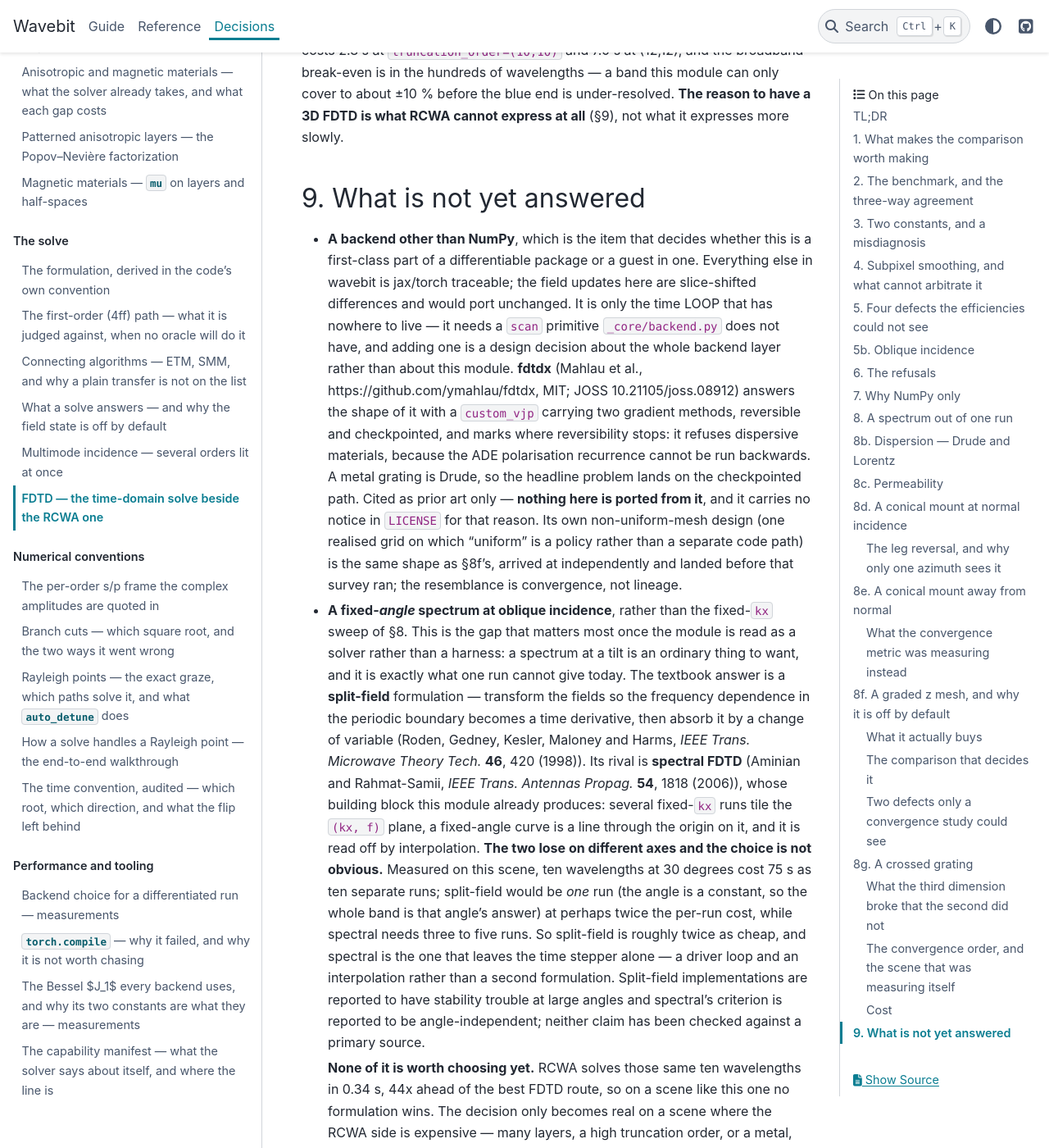
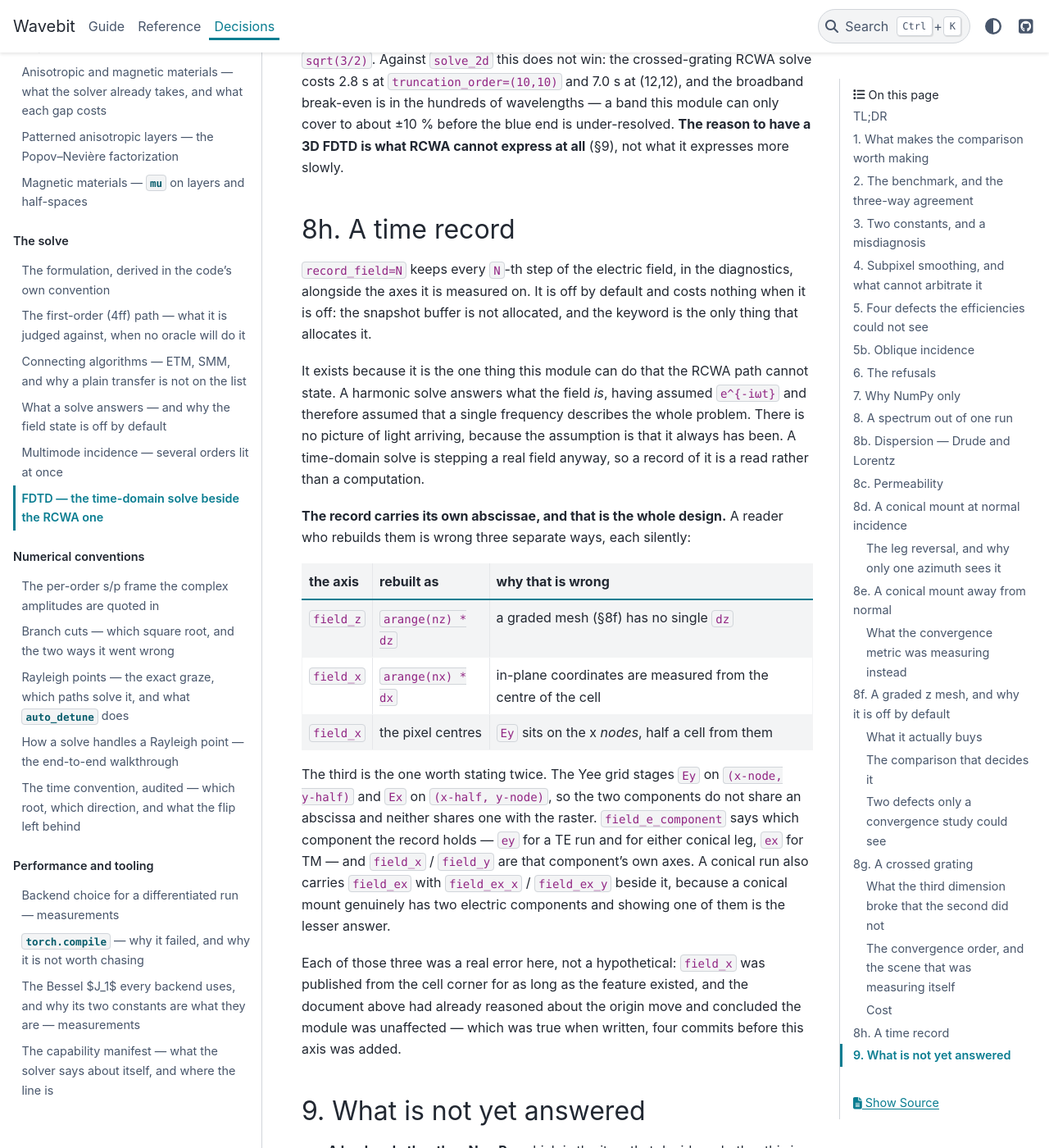
Before and after one commit to fieldalgo/wavebit, a Sphinx documentation site: the page built from docs/fdtd.md, in a window 1280 px wide and 1400 px high, scrolled down 25122 px. Shown: the whole window at 82% size. Built offline with Sphinx 7.4.7 and the PyData theme 0.15.4, drawn with Linux system fonts in a browser that asks for light colours; some of the changed text lies outside the part shown.

Commit message:
docs(fdtd): the refusal table named three scopes this branch had implemented
Section 6 said eleven refusals "each refused by name" and listed twelve rows,
three of which had stopped being true inside this branch: `psi` (§8d, §8e),
`phi != 0` (§8e) and `(n_layers, Ny>1, Nx)` (§8g). A reader consulting the
table to find out whether a conical mount works was told no by the same
document that spends two sections explaining how it works.

They are removed with their section numbers recorded above the table, because
a refusal is a statement about today and these three outlived their subject
by four commits; the record is what makes the next stale row noticeable.

"Each refused by name" was also false in the other direction. `chi` and
`polarization` reached Python's argument binding and came back as a bare
`TypeError` naming neither the scene nor the alternative. They are now
parameters of `solve_fdtd` and refused by `_refuse_out_of_scope` like
everything else, with a message that says what they would need (both legs run
and recombined) and where that already exists.

`§8h A time record` is new. `record_field` shipped with five tests and no
write-up -- the document referred to it once, as "a time record ()", with the
section number reserved and never filled. It is also the section that has to
carry the three ways a reader can rebuild an abscissa wrongly, since one of
the three was a live defect until 7d7a943.

Three citations that resolved to nothing: `644f881` is in no ref (the commit
that lifted the mu refusal is `545dd4c`), `per-order-sp-frame-half-turn` is a
note outside the checkout rather than a document in it (`docs/amplitude-sp-
frame.md` is the repo's own account of that defect), and `calculate_field`
was renamed `reconstruct_field`.

Co-Authored-By: Claude Opus 5 <noreply@anthropic.com>

```diff
--- a/docs/fdtd.md
+++ b/docs/fdtd.md
@@ -345,21 +345,24 @@ residual there rather than trusting the number.
 
 ## 6. The refusals
 
-Eleven, each refused by name. The common thread: every one returns a *plausible* number if it
+Ten, each refused by name. The common thread: every one returns a *plausible* number if it
 is quietly ignored, and a plausible wrong number from the cross-check solver is worse than no
 cross-check at all.
 
+Three rows have left this table since it was written, and they left by being implemented rather
+than by being reconsidered: `psi` (§8d, §8e), `phi != 0` (§8e) and `(n_layers, Ny>1, Nx)` (§8g).
+A refusal is a statement about today, and these three outlived their subject by four commits
+inside this document's own branch.
+
 | Refused | Why not just implement it |
 | --- | --- |
-| `psi` / `chi` / `polarization` incidence | A different problem, not a different spelling — same reason `solve_1d` is separate from `solve_1d_conical` |
+| `chi` / `polarization` incidence | An elliptical or named polarisation is a superposition of the two eigenpolarisations with a phase between them, and this solver drives one real field. `psi` is answered (§8d, §8e); these two need both legs run and recombined, which is what the RCWA path already does |
 | complex `theta` | Evanescent incidence has no propagating incident wave to normalise against, and the TFSF plane injects one by construction. The RCWA path answers this — see `docs/branch-cuts.md` |
-| `phi != 0` (conical mount) | It couples the two polarisations, and this is the pure TE/TM formulation — the same split `solve_1d` and `solve_1d_conical` make. The classical mount leaves them decoupled at every `theta`, which is what makes §5b answerable at all |
 | `incidence_side='bottom'` | The mirror the ETM applies has no counterpart here yet |
 | complex permittivity | One complex number describes a material at **one** frequency, and a run carries every frequency in its band. Give the dispersion as poles instead (§8b) — that *is* the frequency dependence, rather than one sample of it |
 | `Re(ε) ≤ 0` | A metal below its plasma frequency — the same dispersion problem, and no real wave speed, so no stable time step exists |
-| analytic shape structure | Rasterising it would put a second geometry builder beside `draw.slice_structure`, which is NumPy-only, square-only and refuses a traced shape parameter. The two would disagree about one scene |
-| `(n_layers, Ny>1, Nx)` | A crossed grating needs a 3D FDTD |
-| oblique `lattice` | The Yee grid is Cartesian; a skewed cell needs the metric in every update |
+| parametric shape structure | Rasterising it would put a second geometry builder beside `draw.slice_structure`, which is NumPy-only, square-only and refuses a traced shape parameter. The two would disagree about one scene |
+| `lattice`, axis-aligned or not | The Yee grid is Cartesian, so a skewed cell needs the metric in every update. An axis-aligned one would not, and is a gap rather than a limit: pass `period` |
 | a run shorter than the source | The source is not finished emitting until 48 optical cycles. A 20-cycle run returns 0.033 where the answer is 0.543 — an efficiency-shaped number, so it is refused rather than reported with a residual nobody reads |
 | `\|m\| ≥ nx/2` | Past Nyquist the x transform aliases one order onto another and returns a plausible amplitude — with a flipped sign on TM, from the half-cell sample offset |
 | `backend` | §7 |
@@ -578,7 +581,7 @@ for both it returned `T_p[0] = 0.241` against a true 0.017 — while `R` was cor
 efficiencies, and that is the only reason this was caught.** Twelve complex numbers fixed the
 reflected rule; the transmitted rule needed its own six. An efficiency is quadratic and blind
 to exactly the sign most likely to be wrong. Same family as the TM monitor offset in §5, and
-as `per-order-sp-frame-half-turn` in the RCWA path.
+as the half-turn the RCWA path's per-order frame lost, in `docs/amplitude-sp-frame.md`.
 
 ## 8e. A conical mount away from normal
 
@@ -785,6 +788,40 @@ this does not win: the crossed-grating RCWA solve costs 2.8 s at `truncation_ord
 module can only cover to about ±10 % before the blue end is under-resolved. **The reason to have
 a 3D FDTD is what RCWA cannot express at all** (§9), not what it expresses more slowly.
 
+## 8h. A time record
+
+`record_field=N` keeps every `N`-th step of the electric field, in the diagnostics, alongside
+the axes it is measured on. It is off by default and costs nothing when it is off: the snapshot
+buffer is not allocated, and the keyword is the only thing that allocates it.
+
+It exists because it is the one thing this module can do that the RCWA path cannot state. A
+harmonic solve answers what the field *is*, having assumed `e^{-iωt}` and therefore assumed that
+a single frequency describes the whole problem. There is no picture of light arriving, because
+the assumption is that it always has been. A time-domain solve is stepping a real field anyway,
+so a record of it is a read rather than a computation.
+
+**The record carries its own abscissae, and that is the whole design.** A reader who rebuilds
+them is wrong three separate ways, each silently:
+
+| the axis | rebuilt as | why that is wrong |
+| --- | --- | --- |
+| `field_z` | `arange(nz) * dz` | a graded mesh (§8f) has no single `dz` |
+| `field_x` | `arange(nx) * dx` | in-plane coordinates are measured from the centre of the cell |
+| `field_x` | the pixel centres | `Ey` sits on the x *nodes*, half a cell from them |
+
+The third is the one worth stating twice. The Yee grid stages `Ey` on `(x-node, y-half)` and
+`Ex` on `(x-half, y-node)`, so the two components do not share an abscissa and neither shares
+one with the raster. `field_e_component` says which component the record holds — `ey` for a TE
+run and for either conical leg, `ex` for TM — and `field_x` / `field_y` are that component's own
+axes. A conical run also carries `field_ex` with `field_ex_x` / `field_ex_y` beside it, because
+a conical mount genuinely has two electric components and showing one of them is the lesser
+answer.
+
+Each of those three was a real error here, not a hypothetical: `field_x` was published from the
+cell corner for as long as the feature existed, and the document above had already reasoned
+about the origin move and concluded the module was unaffected — which was true when written,
+four commits before this axis was added.
+
 ## 9. What is not yet answered
 
 - **A backend other than NumPy**, which is the item that decides whether this is a first-class
@@ -828,13 +865,13 @@ a 3D FDTD is what RCWA cannot express at all** (§9), not what it expresses more
   metal grating and loses on a dielectric one. What would change that is a transition cheaper
   than a geometric ramp — the literature's subgridding schemes (Okoniewski 1997, Berenger 2006)
   buy a smaller reflection for a more complicated interface, and none of them is measured here.
-- **Field output.** The solve returns two monitor planes; cross-checking `calculate_field` —
+- **Field output.** The solve returns two monitor planes; cross-checking `reconstruct_field` —
   the part of the solver with the most recent bug history — is impossible without it.
 - **The Yee grid's numerical anisotropy** is unmeasured. Convergence order was measured at
   normal incidence only, and phase-velocity error as a function of propagation angle is
   exactly what limits the high-`|m|` orders a grating oracle exists to check.
 - **What only a time-domain solver can do, now that the geometry is general.** With a crossed
-  grating (§8g) and a time record () in place, the features that are not a slower way of
+  grating (§8g) and a time record (§8h) in place, the features that are not a slower way of
   answering an RCWA question become reachable: a medium whose permittivity changes *while* the
   light is inside it (photonic time crystals, time boundaries — a one-frequency formulation
   cannot express a medium that mixes frequencies), and a nonlinear one whose response depends on
```
Also changed, not shown: other parts of docs/fdtd.md (+1 -1 lines), 2 other files.
